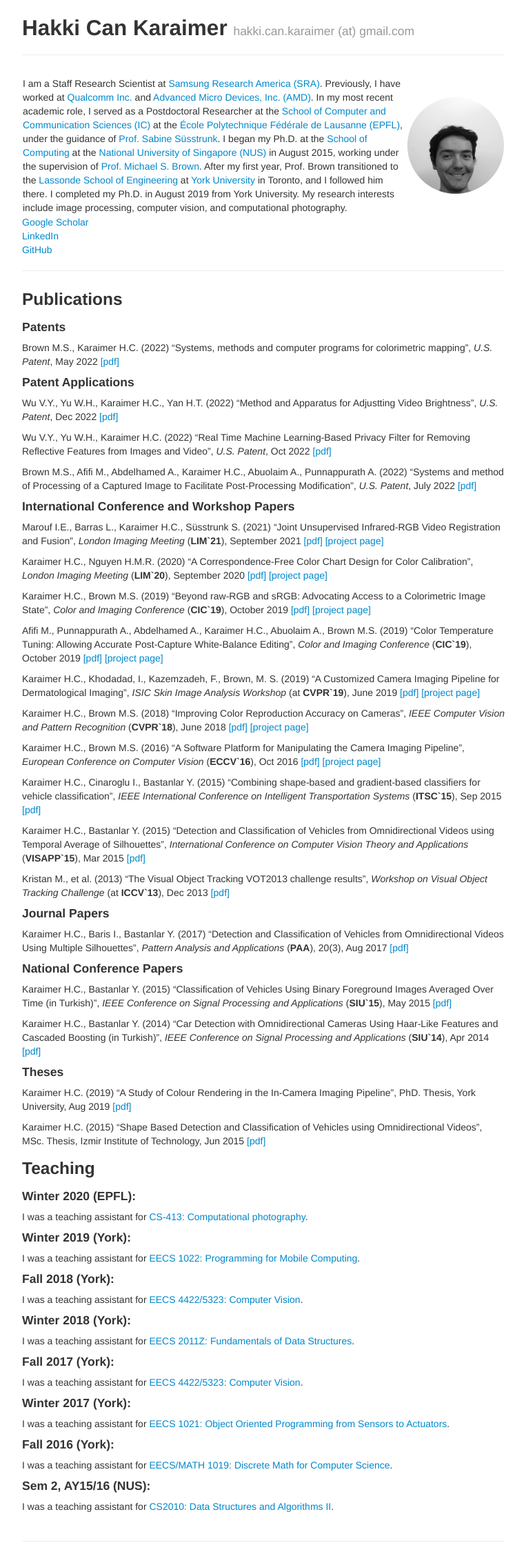
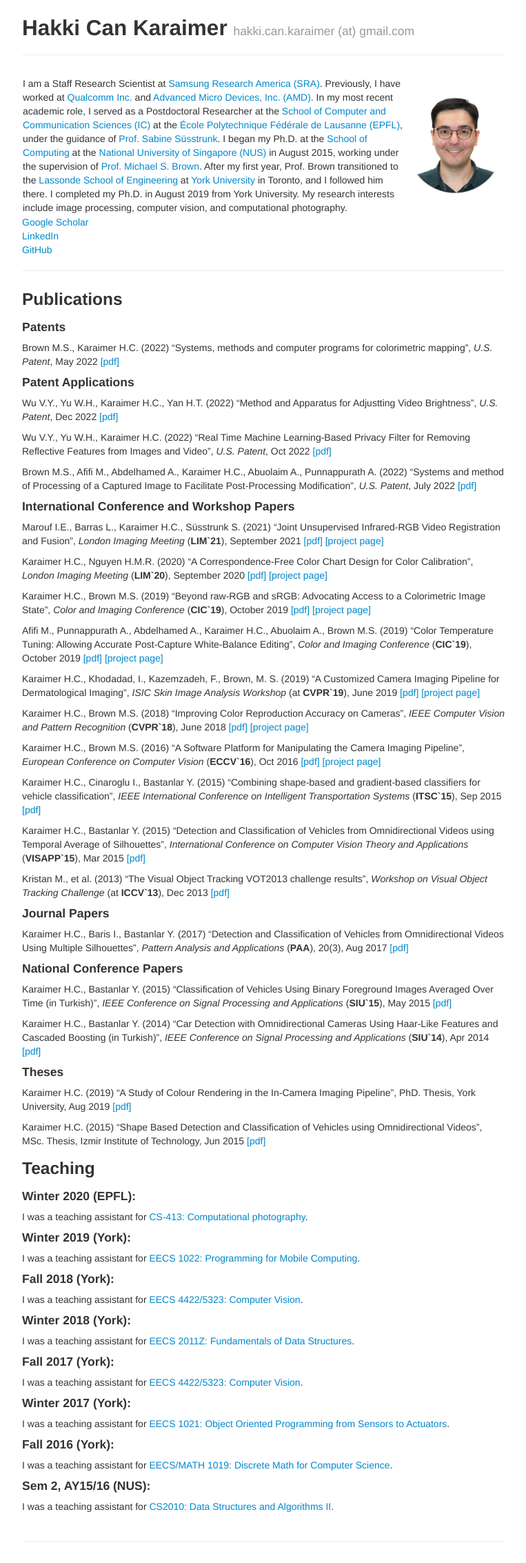
Before and after one commit to karaimer/karaimer.github.io, a Jekyll site: the page built from index.md, in a window 1280 px wide. Shown: the whole page at 69% size, without its empty margins (258-1021 px from the left). Built offline with Jekyll 4.4.1, drawn with Linux system fonts in a browser that asks for light colours.

Commit message:
Update index.md

```diff
--- a/index.md
+++ b/index.md
@@ -8,7 +8,7 @@
 
 | - | - |
 |---|---|
-| I am a Staff Research Scientist at [Samsung Research America (SRA)](https://sra.samsung.com/). Previously, I have worked at [Qualcomm Inc.](https://www.qualcomm.com/) and [Advanced Micro Devices, Inc. (AMD)](https://www.amd.com/en). In my most recent academic role, I served as a Postdoctoral Researcher at the [School of Computer and Communication Sciences (IC)](https://www.epfl.ch/schools/ic/) at the [École Polytechnique Fédérale de Lausanne (EPFL)](https://www.epfl.ch/en/), under the guidance of [Prof. Sabine Süsstrunk](https://www.epfl.ch/labs/ivrl/people/susstrunk/). I began my Ph.D. at the [School of Computing](https://www.comp.nus.edu.sg) at the [National University of Singapore (NUS)](http://nus.edu.sg/) in August 2015, working under the supervision of [Prof. Michael S. Brown](http://www.cse.yorku.ca/~mbrown/). After my first year, Prof. Brown transitioned to the [Lassonde School of Engineering](https://lassonde.yorku.ca) at [York University](https://www.yorku.ca/index.html) in Toronto, and I followed him there. I completed my Ph.D. in August 2019 from York University. My research interests include image processing, computer vision, and computational photography. | ![](/image/original_0099.png){:height="1400px" width="1600px"} |
+| I am a Staff Research Scientist at [Samsung Research America (SRA)](https://sra.samsung.com/). Previously, I have worked at [Qualcomm Inc.](https://www.qualcomm.com/) and [Advanced Micro Devices, Inc. (AMD)](https://www.amd.com/en). In my most recent academic role, I served as a Postdoctoral Researcher at the [School of Computer and Communication Sciences (IC)](https://www.epfl.ch/schools/ic/) at the [École Polytechnique Fédérale de Lausanne (EPFL)](https://www.epfl.ch/en/), under the guidance of [Prof. Sabine Süsstrunk](https://www.epfl.ch/labs/ivrl/people/susstrunk/). I began my Ph.D. at the [School of Computing](https://www.comp.nus.edu.sg) at the [National University of Singapore (NUS)](http://nus.edu.sg/) in August 2015, working under the supervision of [Prof. Michael S. Brown](http://www.cse.yorku.ca/~mbrown/). After my first year, Prof. Brown transitioned to the [Lassonde School of Engineering](https://lassonde.yorku.ca) at [York University](https://www.yorku.ca/index.html) in Toronto, and I followed him there. I completed my Ph.D. in August 2019 from York University. My research interests include image processing, computer vision, and computational photography. | ![](/image/hk_profile.png){:height="1400px" width="1600px"} |
 
 [Google Scholar](https://scholar.google.com/citations?user=jhlnGS4AAAAJ&hl=en)
 [LinkedIn](https://www.linkedin.com/in/karaimer)
```
